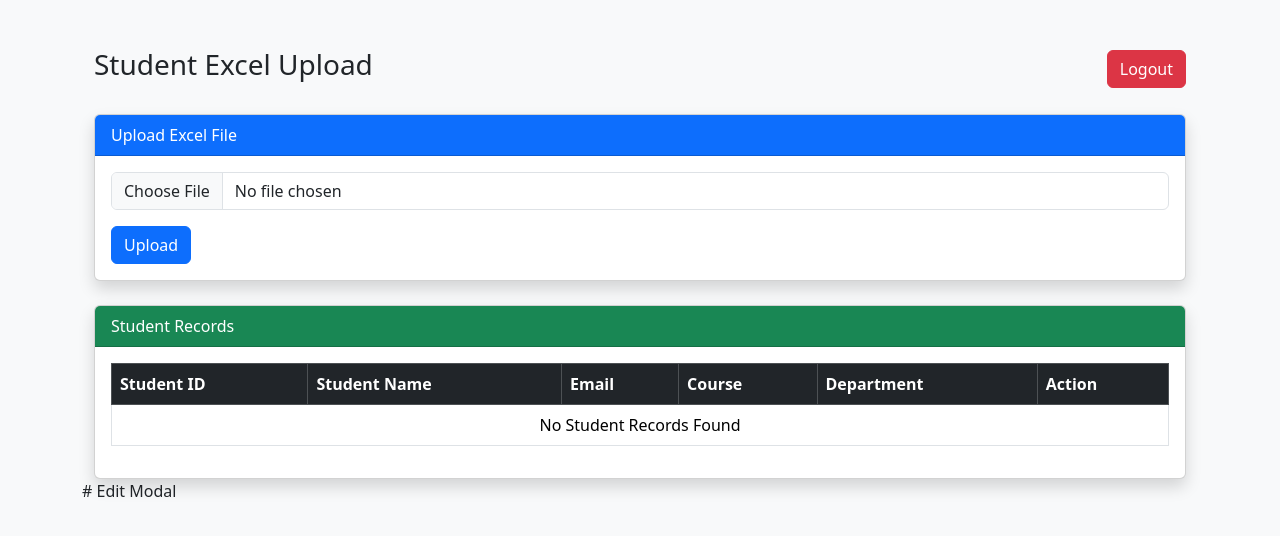
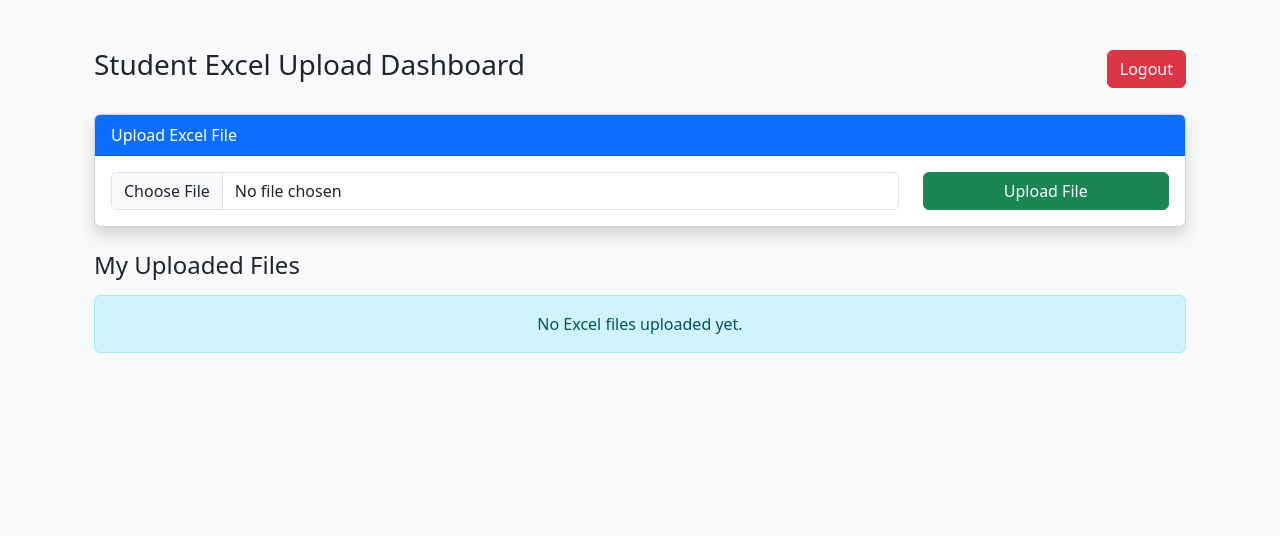
Before and after one commit to Dhanush01-31/Excel_task, a Django app: page /dashboard/ in a window 1280 px wide. Shown: the part 57-593 px from the top of the page. Run offline with Django 5.2, Linux system fonts and the light colour scheme; the visitor is signed in with stand-in values (Sample User, id 1); data that the repository does not hold is empty.

Commit message:
Upload model added

```diff
--- a/StudentExcelApp/views.py
+++ b/StudentExcelApp/views.py
@@ -120,7 +120,7 @@ def validate_department(department):
 # Dashboard Page View
 @login_required
 def dashboard(request):
-    students = Student.objects.all().order_by('id')
+    upload = Student.objects.filter(upload__uploaded_by=request.user).order_by("id")
 
     mandatory_fields = [
         "studentid",
@@ -180,6 +180,8 @@ def dashboard(request):
         validation_errors = []
 
         seen_student_ids = set()
+
+        upload = UploadFile.objects.create(uploaded_by=request.user,filename=excel_file.name)
 
         for index, row in df.iterrows():
 
@@ -303,7 +305,7 @@ def dashboard(request):
             seen_student_ids.add(student_id)
 
             #Duplicate Student Id check
-            if Student.objects.filter(studentid=student_id).exists():
+            if Student.objects.filter(upload_uploaded_by=request.user,studentid=student_id).exists():
                 validation_errors.append({
                     "row": row_number,
                     "field": "Student ID",
@@ -337,6 +339,8 @@ def dashboard(request):
             students_objects.append(
 
                 Student(
+
+                    upload=upload,
 
                     studentid=student_id,
 
@@ -377,7 +381,7 @@ def dashboard(request):
 
         return redirect("dashboard")
 
-    context = {'students':students}
+    context = {'upload':upload}
     return render(request,"dashboard.html",context)
 
 
@@ -403,7 +407,7 @@ def update_student(request, id):
         studentid = request.POST.get("studentid")
 
         # Check duplicate student id
-        if Student.objects.filter(studentid=studentid).exclude(id=id).exists():
+        if Student.objects.filter(uploaded_by=request.user,studentid=student_id).exists():
 
             messages.error(
                 request,
--- a/templates/dashboard.html
+++ b/templates/dashboard.html
@@ -8,9 +8,11 @@ Dashboard
 
 <div class="container mt-4">
 
+    <!-- Header -->
+
     <div class="d-flex justify-content-between align-items-center mb-4">
 
-        <h3>Student Excel Upload</h3>
+        <h3>Student Excel Upload Dashboard</h3>
 
         <a href="{% url 'logout' %}" class="btn btn-danger">
             Logout
@@ -18,7 +20,8 @@ Dashboard
 
     </div>
 
-    <!-- Upload Form -->
+    <!-- Upload Excel -->
+
     <div class="card shadow mb-4">
 
         <div class="card-header bg-primary text-white">
@@ -33,306 +36,30 @@ Dashboard
 
                 {% csrf_token %}
 
-                <div class="mb-3">
+                <div class="row">
 
-                    <input
-                        type="file"
-                        name="excel_file"
-                        class="form-control"
-                        accept=".xlsx,.xls"
-                        required>
-
-                </div>
-
-                <button type="submit" class="btn btn-primary">
-
-                    Upload
-
-                </button>
-
-            </form>
-
-        </div>
-
-    </div>
-
-    <!-- Validation Error Table -->
-
-    {% if validation_errors %}
-
-    <div class="card shadow mb-4">
-
-        <div class="card-header bg-danger text-white">
-
-            Validation Errors
-
-        </div>
-
-        <div class="card-body">
-
-            <table class="table table-bordered table-hover">
-
-                <thead class="table-danger">
-
-                    <tr>
-
-                        <th>Excel Row</th>
-
-                        <th>Field</th>
-
-                        <th>Invalid Value</th>
-
-                        <th>Error</th>
-
-                    </tr>
-
-                </thead>
-
-                <tbody>
-
-                    {% for error in validation_errors %}
-
-                    <tr>
-
-                        <td>{{ error.row }}</td>
-
-                        <td>{{ error.field }}</td>
-
-                        <td>{{ error.value }}</td>
-
-                        <td class="text-danger fw-bold">
-
-                            {{ error.error }}
-
-                        </td>
-
-                    </tr>
-
-                    {% endfor %}
-
-                </tbody>
-
-            </table>
-
-        </div>
-
-    </div>
-
-    {% endif %}
-
-    <!-- Student Records -->
-
-    <div class="card shadow">
-
-        <div class="card-header bg-success text-white">
-
-            Student Records
-
-        </div>
-
-        <div class="card-body">
-
-            <table class="table table-bordered table-hover">
-
-                <thead class="table-dark">
-
-                    <tr>
-
-                        <th>Student ID</th>
-
-                        <th>Student Name</th>
-
-                        <th>Email</th>
-
-                        <th>Course</th>
-
-                        <th>Department</th>
-
-                        <th>Action</th>
-
-                    </tr>
-
-                </thead>
-
-                <tbody>
-
-                    {% for student in students %}
-
-                    <tr>
-
-                        <td>{{ student.studentid }}</td>
-
-                        <td>{{ student.studentname }}</td>
-
-                        <td>{{ student.email }}</td>
-
-                        <td>{{ student.course }}</td>
-
-                        <td>{{ student.department }}</td>
-
-                        <td>
-
-                            <button
-    class="btn btn-warning btn-sm"
-    data-bs-toggle="modal"
-    data-bs-target="#editModal{{ student.id }}">
-
-    Edit
-
-</button>
-                           <a
-    href="{% url 'delete_student' student.id %}"
-    class="btn btn-danger btn-sm"
-    onclick="return confirm('Are you sure you want to delete this student?')">
-
-    Delete
-
-</a>
-
-                        </td>
-
-                    </tr>
-
-                    {% empty %}
-
-                    <tr>
-
-                        <td colspan="6" class="text-center">
-
-                            No Student Records Found
-
-                        </td>
-
-                    </tr>
-
-                    {% endfor %}
-
-                </tbody>
-
-            </table>
-
-        </div>
-
-    </div>
-
-</div>
-
-# Edit Modal
-{% for student in students %}
-<div class="modal fade" id="editModal{{ student.id }}" tabindex="-1">
-
-    <div class="modal-dialog">
-
-        <div class="modal-content">
-
-            <form method="POST"
-                  action="{% url 'update_student' student.id %}">
-
-                {% csrf_token %}
-
-                <div class="modal-header">
-
-                    <h5 class="modal-title">
-
-                        Edit Student
-
-                    </h5>
-
-                    <button
-                        type="button"
-                        class="btn-close"
-                        data-bs-dismiss="modal">
-                    </button>
-
-                </div>
-
-                <div class="modal-body">
-
-                    <div class="mb-3">
-
-                        <label>Student ID</label>
+                    <div class="col-md-9">
 
                         <input
-                            type="text"
-                            name="studentid"
+                            type="file"
+                            name="excel_file"
                             class="form-control"
-                            value="{{ student.studentid }}"
+                            accept=".xlsx,.xls"
                             required>
 
                     </div>
 
-                    <div class="mb-3">
+                    <div class="col-md-3">
 
-                        <label>Student Name</label>
+                        <button
+                            type="submit"
+                            class="btn btn-success w-100">
 
-                        <input
-                            type="text"
-                            name="studentname"
-                            class="form-control"
-                            value="{{ student.studentname }}"
-                            required>
+                            Upload File
+
+                        </button>
 
                     </div>
-
-                    <div class="mb-3">
-
-                        <label>Email</label>
-
-                        <input
-                            type="email"
-                            name="email"
-                            class="form-control"
-                            value="{{ student.email }}"
-                            required>
-
-                    </div>
-
-                    <div class="mb-3">
-
-                        <label>Course</label>
-
-                        <input
-                            type="text"
-                            name="course"
-                            class="form-control"
-                            value="{{ student.course }}"
-                            required>
-
-                    </div>
-
-                    <div class="mb-3">
-
-                        <label>Department</label>
-
-                        <input
-                            type="text"
-                            name="department"
-                            class="form-control"
-                            value="{{ student.department }}"
-                            required>
-
-                    </div>
-
-                </div>
-
-                <div class="modal-footer">
-
-                    <button
-                        type="button"
-                        class="btn btn-secondary"
-                        data-bs-dismiss="modal">
-
-                        Cancel
-
-                    </button>
-
-                    <button
-                        type="submit"
-                        class="btn btn-success">
-
-                        Update
-
-                    </button>
 
                 </div>
 
@@ -342,7 +69,90 @@ Dashboard
 
     </div>
 
+    <!-- Uploaded Files -->
+
+    <h4 class="mb-3">
+
+        My Uploaded Files
+
+    </h4>
+
+    <div class="row">
+
+        {% for upload in uploads %}
+
+        <div class="col-md-4 mb-4">
+
+            <div class="card shadow h-100">
+
+                <div class="card-body">
+
+                    <h5 class="card-title">
+
+                        📄 {{ upload.filename }}
+
+                    </h5>
+
+                    <hr>
+
+                    <p>
+
+                        <strong>Uploaded On :</strong>
+
+                        {{ upload.uploaded_at|date:"d M Y" }}
+
+                    </p>
+
+                    <p>
+
+                        <strong>Time :</strong>
+
+                        {{ upload.uploaded_at|time:"h:i A" }}
+
+                    </p>
+
+                    <p>
+
+                        <strong>Total Records :</strong>
+
+                        {{ upload.students.count }}
+
+                    </p>
+
+                </div>
+
+                <div class="card-footer bg-white">
+
+                    <a
+                        href="{% url 'student_records' upload.id %}"
+                        class="btn btn-primary w-100">
+
+                        View Records
+
+                    </a>
+
+                </div>
+
+            </div>
+
+        </div>
+
+        {% empty %}
+
+        <div class="col-12">
+
+            <div class="alert alert-info text-center">
+
+                No Excel files uploaded yet.
+
+            </div>
+
+        </div>
+
+        {% endfor %}
+
+    </div>
+
 </div>
-{% endfor %}
 
 {% endblock %}
```
Also changed, not shown: StudentExcelApp/models.py (+17 -2 lines), StudentExcelApp/migrations/0003_alter_student_studentid_uploadfile_student_upload.py (added).
